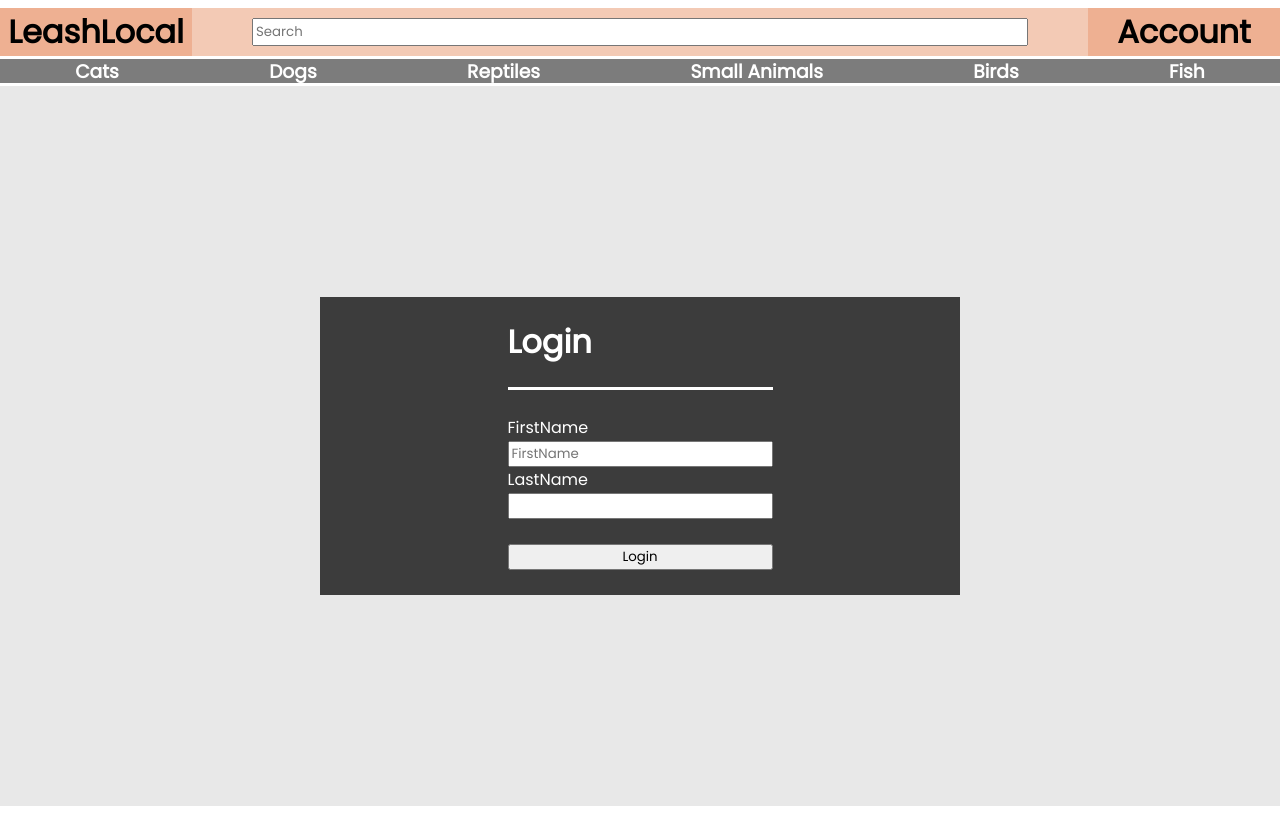
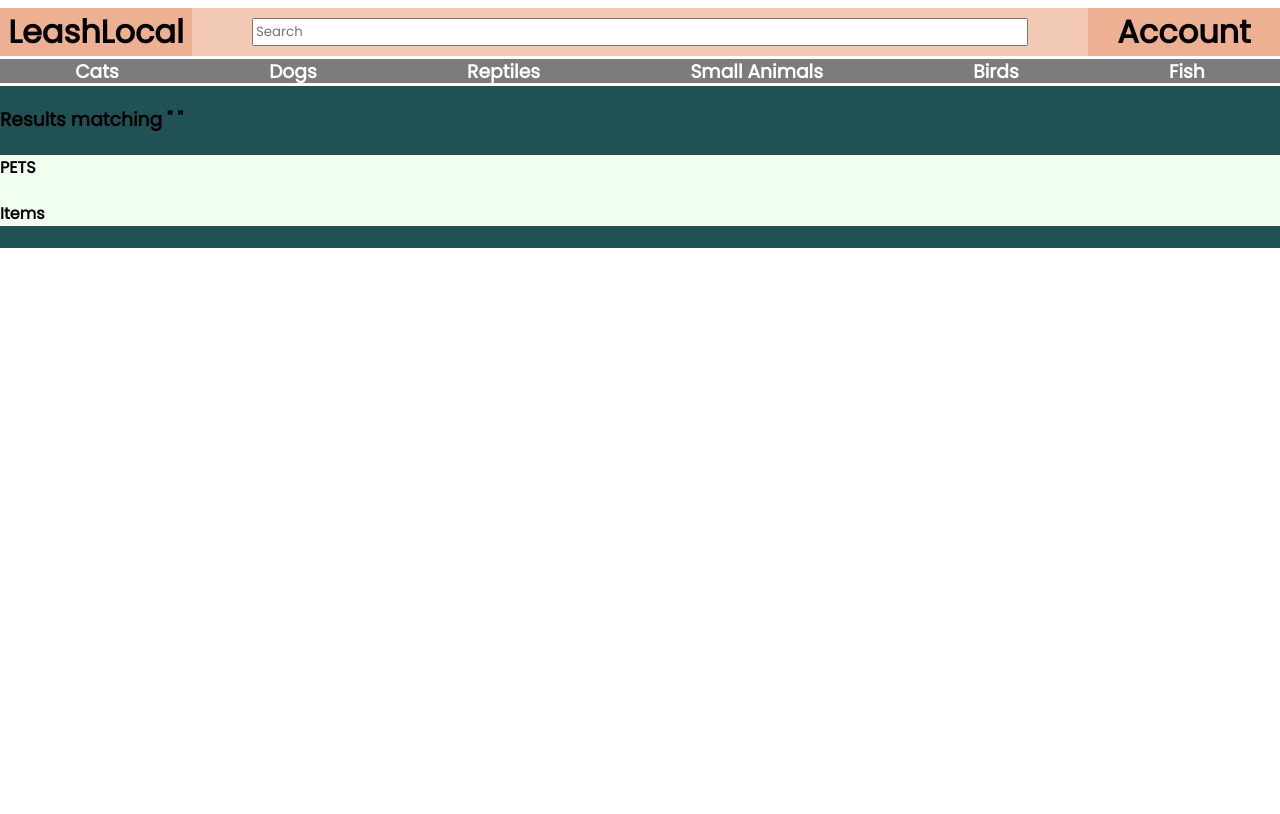
Before and after one commit to DanielPichette/DevCodeCampCapstone-FE-REACT, a React (Create React App) app in the folder capstonefrontend/: page / in a window 1280 px wide. Built offline with nearby package versions, Linux system fonts and the light colour scheme.

Commit message:
added and began laying out the searchView component . jcc and jsx

```diff
--- /dev/null
+++ b/capstonefrontend/src/components/SearchView/searchview.css
@@ -0,0 +1,7 @@
+.SearchViewContainer{
+    background-color: rgb(31, 81, 85);
+}
+
+.searchBoxes{
+    background-color: honeydew;
+}
--- /dev/null
+++ b/capstonefrontend/src/components/SearchView/searchview.jsx
@@ -0,0 +1,33 @@
+import React, { Component } from 'react';
+import './searchview.css';
+//import axios from 'axios';
+
+class SearchView extends Component {
+    constructor(props) {
+        super(props);
+            this.state = {
+                tbd: "tbd",
+             }
+        }
+
+
+    render() {
+        return (
+            <div className="SearchViewContainer">
+                <h3>Results matching "  "</h3>
+                <div className="searchBoxes">
+                    <div className="PetResaults">
+                        <h4>PETS</h4>
+                    </div>
+                    <div className="Item Resaults">
+                        <h4>Items</h4>
+                    </div>
+                </div>
+
+            </div>
+
+         );
+    }
+}
+
+export default SearchView;
--- a/capstonefrontend/src/components/app.jsx
+++ b/capstonefrontend/src/components/app.jsx
@@ -5,6 +5,7 @@ import Register from './Register/register';
 import Navigation from './NavigationBar/navigation';
 import Header from './Header/header';
 import Login from './Login/login';
+import SearchView from './SearchView/searchview';
 //import Welcome from './Welcome/welcome';
 // import HomeBrowse from './HomeBrowse/homeBrowse';
 
@@ -22,7 +23,8 @@ class App extends Component {
             </div>
                 {/* <Home/> */}
                 {/* <Register/> */}
-                <Login/>
+                {/* <Login/> */}
+                <SearchView/>
 
 
             </div>
```
